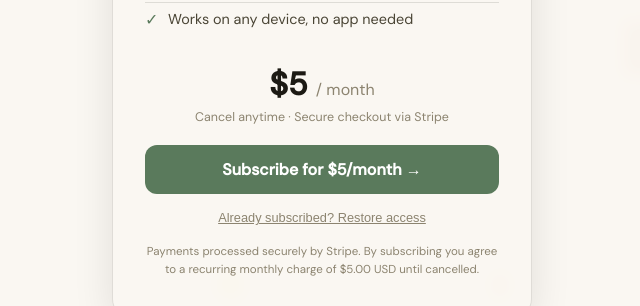
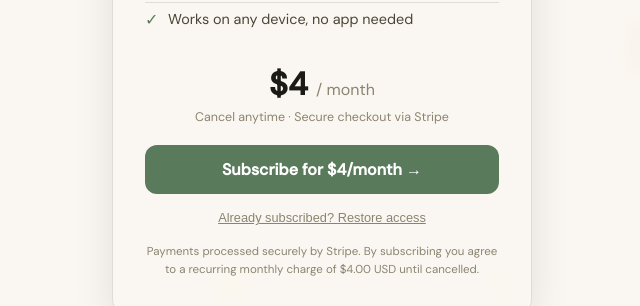
Before and after one commit to gavinmcb9-a11y/pantry, a plain HTML site: page index.html in a window 1280 px wide. Shown: the part 430-736 px from the top of the page, 318-958 px from the left. Drawn offline with nearby package versions, Linux system fonts and the light colour scheme; a web font is replaced by a local one.

Commit message:
Update index.html

```diff
--- a/index.html
+++ b/index.html
@@ -933,11 +933,11 @@
       <li><span class="check">✓</span> Storage tips & food safety advice</li>
       <li><span class="check">✓</span> Works on any device, no app needed</li>
     </ul>
-    <div class="paywall-price">$5 <span>/ month</span></div>
+    <div class="paywall-price">$4 <span>/ month</span></div>
     <div class="paywall-sub">Cancel anytime · Secure checkout via Stripe</div>
-    <a class="paywall-btn" href="https://buy.stripe.com/test_28EdR984A3oB9vR5kP8bS00?success_url=https%3A%2F%2Fpantry-nu-seven.vercel.app%2F%3Funlocked%3Dtrue" id="stripe-btn">Subscribe for $5/month →</a>
+    <a class="paywall-btn" href="https://buy.stripe.com/test_28EdR984A3oB9vR5kP8bS00?success_url=https%3A%2F%2Fpantry-nu-seven.vercel.app%2F%3Funlocked%3Dtrue" id="stripe-btn">Subscribe for $4/month →</a>
     <button class="paywall-restore" onclick="restoreAccess()">Already subscribed? Restore access</button>
-    <div class="paywall-legal">Payments processed securely by Stripe. By subscribing you agree to a recurring monthly charge of $5.00 USD until cancelled.</div>
+    <div class="paywall-legal">Payments processed securely by Stripe. By subscribing you agree to a recurring monthly charge of $4.00 USD until cancelled.</div>
   </div>
 </div>
 
```
